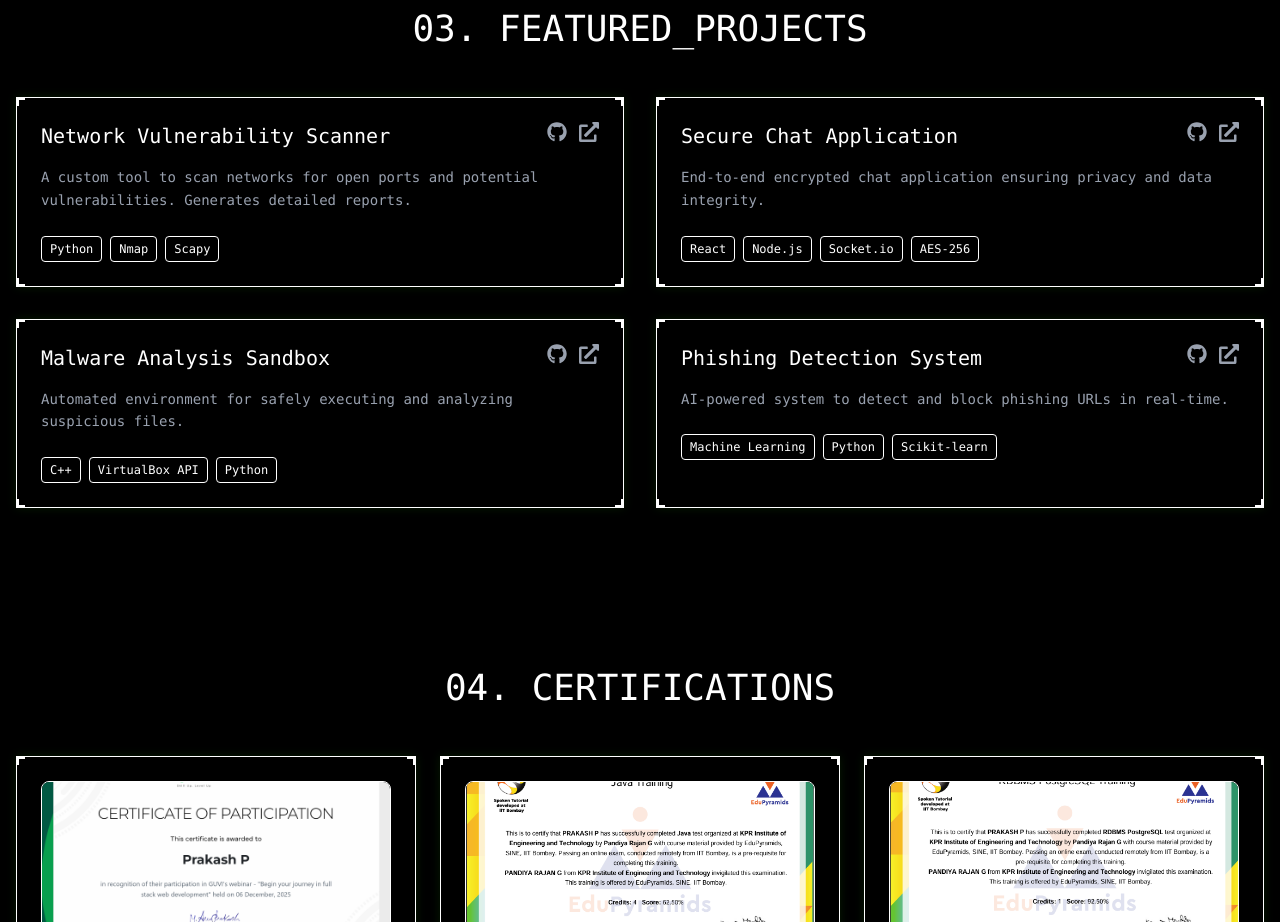
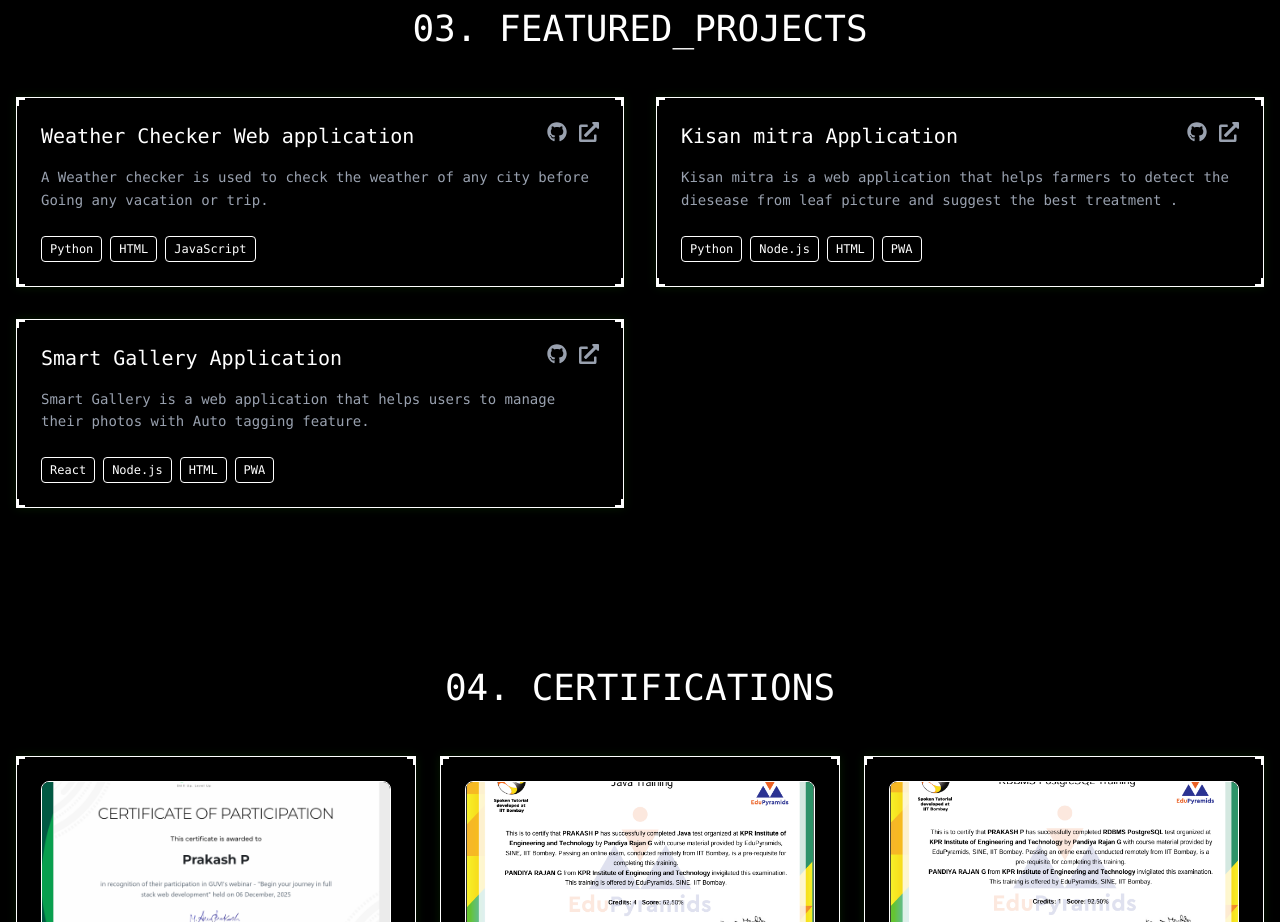
Before and after one commit to P-PRAKASH-01/Demo, a React (Vite) app: page / in a window 1280 px wide. Shown: the part 2100-3022 px from the top of the page. Built offline with nearby package versions, Linux system fonts and the light colour scheme.

Commit message:
Add Projects

```diff
--- a/src/components/Projects.jsx
+++ b/src/components/Projects.jsx
@@ -6,31 +6,24 @@ import { FaGithub, FaExternalLinkAlt } from 'react-icons/fa';
 const Projects = () => {
     const projects = [
         {
-            title: "Network Vulnerability Scanner",
-            tech: ["Python", "Nmap", "Scapy"],
-            description: "A custom tool to scan networks for open ports and potential vulnerabilities. Generates detailed reports.",
-            github: "#",
+            title: "Weather Checker Web application",
+            tech: ["Python", "HTML", "JavaScript"],
+            description: "A Weather checker is used to check the weather of any city before Going any vacation or trip.",
+            github: "https://github.com/P-PRAKASH-01/weather-comfort-checker",
+            demo: "weather-comfort-checker.vercel.app/"
+        },
+        {
+            title: "Kisan mitra Application",
+            tech: ["Python", "Node.js", "HTML", "PWA"],
+            description: "Kisan mitra is a web application that helps farmers to detect the diesease from leaf picture and suggest the best treatment .",
+            github: "https://github.com/P-PRAKASH-01/Kisan-Mitra-app",
             demo: "#"
         },
         {
-            title: "Secure Chat Application",
-            tech: ["React", "Node.js", "Socket.io", "AES-256"],
-            description: "End-to-end encrypted chat application ensuring privacy and data integrity.",
-            github: "#",
-            demo: "#"
-        },
-        {
-            title: "Malware Analysis Sandbox",
-            tech: ["C++", "VirtualBox API", "Python"],
-            description: "Automated environment for safely executing and analyzing suspicious files.",
-            github: "#",
-            demo: "#"
-        },
-        {
-            title: "Phishing Detection System",
-            tech: ["Machine Learning", "Python", "Scikit-learn"],
-            description: "AI-powered system to detect and block phishing URLs in real-time.",
-            github: "#",
+            title: "Smart Gallery Application",
+            tech: ["React", "Node.js", "HTML", "PWA"],
+            description: "Smart Gallery is a web application that helps users to manage their photos with Auto tagging feature.",
+            github: "https://github.com/P-PRAKASH-01/Smart-Gallery",
             demo: "#"
         }
     ];
```
